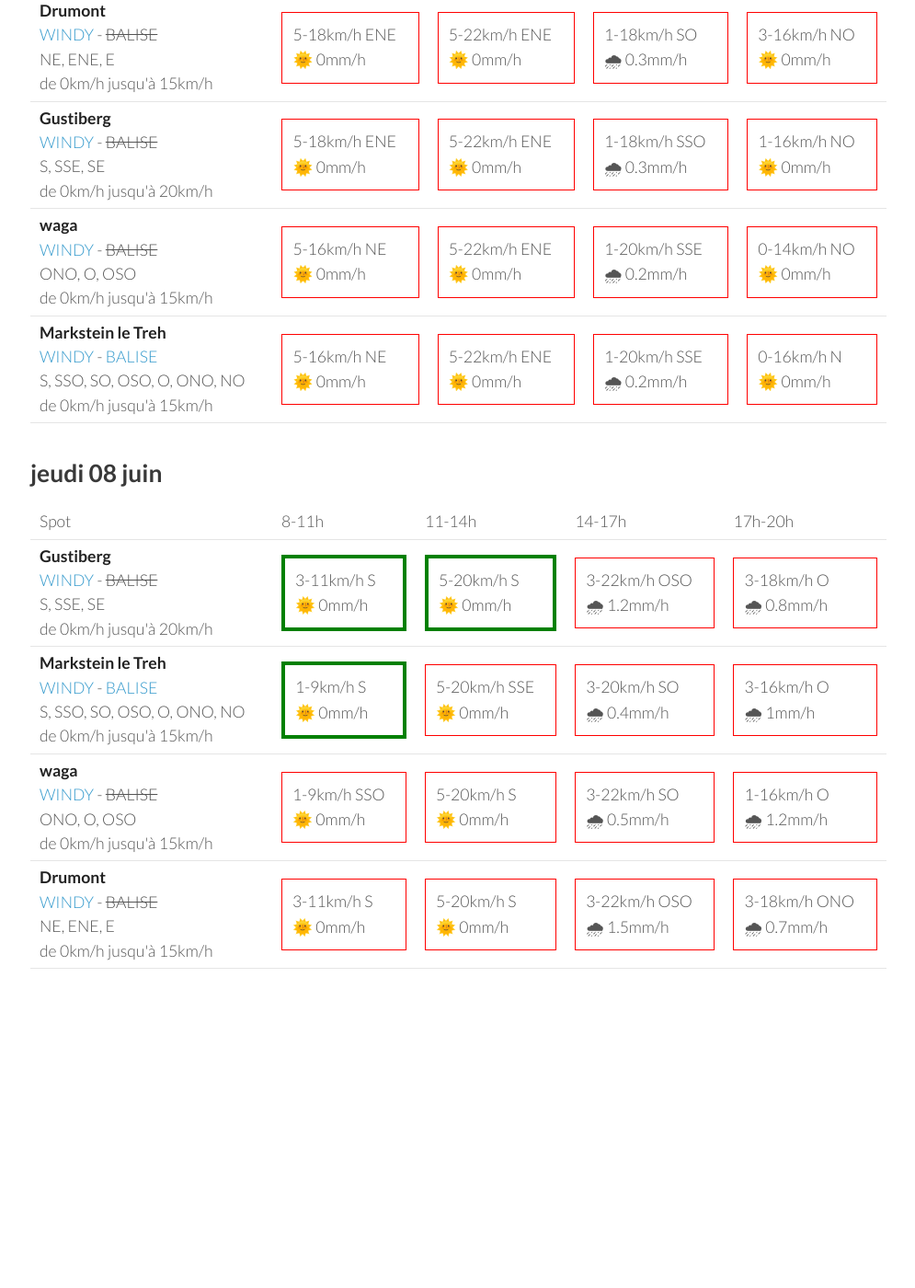
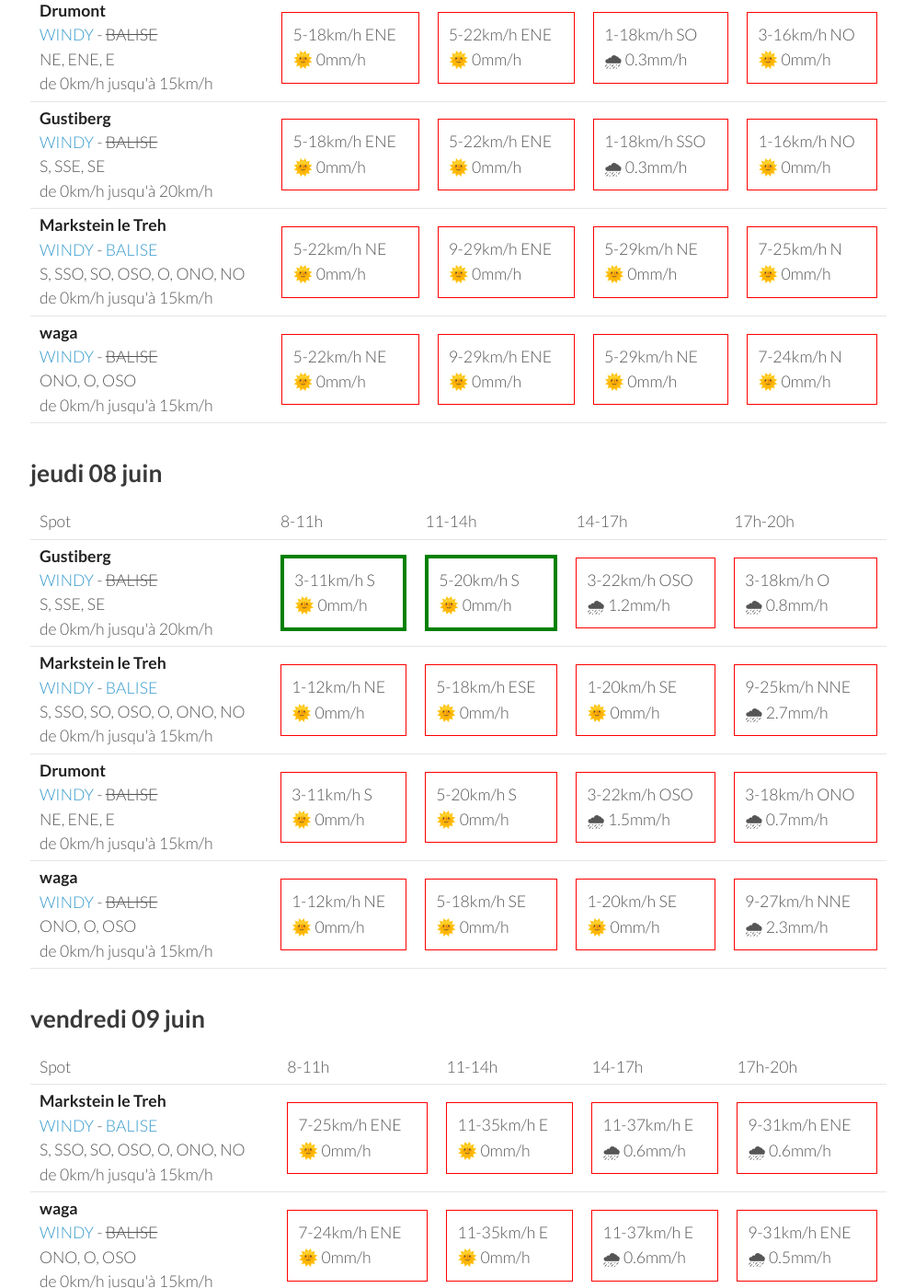
Before and after one commit to parapente-dans-le-nord/parapente-dans-le-nord.github.io, a Jekyll site: the page built from vosges.markdown, in a window 1280 px wide and 1400 px high, scrolled down 2151 px. Shown: the whole window at 92% size, without its empty margins (25-1020 px from the left). Built offline with Jekyll 4.4.1, drawn with Linux system fonts in a browser that asks for light colours; before the commit the page ends 3332 px from its top, so only the background shows below that; some of the changed text lies outside the part shown.

Commit message:
update index.markdown

```diff
--- a/vosges.markdown
+++ b/vosges.markdown
@@ -156,20 +156,20 @@ page mise à jour le dimanche 04 juin 06:16
 <tr>
         <td><strong>Markstein le Treh</strong><br><a href="https://windy.com/47.926/7.012?47.505,7.012,8,m:eY1agmQ">WINDY</a> - <span class=""><a href="http://www.balisemeteo.com/balise.php?idBalise=136">BALISE</a> </span><br> <span class="vent-favorable">S, SSO, SO, OSO, O, ONO, NO</span><br><span class="force-vent">de 0km/h jusqu'à 15km/h</span> </td>
 
-            <td><div class="not-flyable"><p>7-24km/h NE</p><p>🌞 0mm/h</p></div></td>
-            <td><div class="not-flyable"><p>11-31km/h ENE</p><p>🌞 0mm/h</p></div></td>
+            <td><div class="not-flyable"><p>7-25km/h ENE</p><p>🌞 0mm/h</p></div></td>
             <td><div class="not-flyable"><p>11-33km/h ENE</p><p>🌞 0mm/h</p></div></td>
-            <td><div class="not-flyable"><p>9-31km/h NE</p><p>🌞 0mm/h</p></div></td>
+            <td><div class="not-flyable"><p>11-35km/h E</p><p>🌞 0mm/h</p></div></td>
+            <td><div class="not-flyable"><p>9-33km/h ENE</p><p>🌞 0mm/h</p></div></td>
 
 
     </tr>
 <tr>
         <td><strong>waga</strong><br><a href="https://windy.com/47.903/6.996?47.900,6.983,15">WINDY</a> - <span class="no-balise"> BALISE </span><br> <span class="vent-favorable">ONO, O, OSO</span><br><span class="force-vent">de 0km/h jusqu'à 15km/h</span> </td>
 
-            <td><div class="not-flyable"><p>7-22km/h NE</p><p>🌞 0mm/h</p></div></td>
-            <td><div class="not-flyable"><p>11-31km/h E</p><p>🌞 0mm/h</p></div></td>
-            <td><div class="not-flyable"><p>11-33km/h E</p><p>🌞 0mm/h</p></div></td>
-            <td><div class="not-flyable"><p>9-31km/h ENE</p><p>🌞 0mm/h</p></div></td>
+            <td><div class="not-flyable"><p>7-24km/h ENE</p><p>🌞 0mm/h</p></div></td>
+            <td><div class="not-flyable"><p>11-33km/h ENE</p><p>🌞 0mm/h</p></div></td>
+            <td><div class="not-flyable"><p>11-35km/h E</p><p>🌞 0mm/h</p></div></td>
+            <td><div class="not-flyable"><p>9-33km/h ENE</p><p>🌞 0mm/h</p></div></td>
 
 
     </tr>
@@ -210,22 +210,22 @@ page mise à jour le dimanche 04 juin 06:16
 
     </tr>
 <tr>
-        <td><strong>waga</strong><br><a href="https://windy.com/47.903/6.996?47.900,6.983,15">WINDY</a> - <span class="no-balise"> BALISE </span><br> <span class="vent-favorable">ONO, O, OSO</span><br><span class="force-vent">de 0km/h jusqu'à 15km/h</span> </td>
+        <td><strong>Markstein le Treh</strong><br><a href="https://windy.com/47.926/7.012?47.505,7.012,8,m:eY1agmQ">WINDY</a> - <span class=""><a href="http://www.balisemeteo.com/balise.php?idBalise=136">BALISE</a> </span><br> <span class="vent-favorable">S, SSO, SO, OSO, O, ONO, NO</span><br><span class="force-vent">de 0km/h jusqu'à 15km/h</span> </td>
 
-            <td><div class="not-flyable"><p>5-16km/h NE</p><p>🌞 0mm/h</p></div></td>
-            <td><div class="not-flyable"><p>5-22km/h ENE</p><p>🌞 0mm/h</p></div></td>
-            <td><div class="not-flyable"><p>1-20km/h SSE</p><p>🌧 0.2mm/h</p></div></td>
-            <td><div class="not-flyable"><p>0-14km/h NO</p><p>🌞 0mm/h</p></div></td>
+            <td><div class="not-flyable"><p>5-22km/h NE</p><p>🌞 0mm/h</p></div></td>
+            <td><div class="not-flyable"><p>9-29km/h ENE</p><p>🌞 0mm/h</p></div></td>
+            <td><div class="not-flyable"><p>5-29km/h NE</p><p>🌞 0mm/h</p></div></td>
+            <td><div class="not-flyable"><p>7-25km/h N</p><p>🌞 0mm/h</p></div></td>
 
 
     </tr>
 <tr>
-        <td><strong>Markstein le Treh</strong><br><a href="https://windy.com/47.926/7.012?47.505,7.012,8,m:eY1agmQ">WINDY</a> - <span class=""><a href="http://www.balisemeteo.com/balise.php?idBalise=136">BALISE</a> </span><br> <span class="vent-favorable">S, SSO, SO, OSO, O, ONO, NO</span><br><span class="force-vent">de 0km/h jusqu'à 15km/h</span> </td>
+        <td><strong>waga</strong><br><a href="https://windy.com/47.903/6.996?47.900,6.983,15">WINDY</a> - <span class="no-balise"> BALISE </span><br> <span class="vent-favorable">ONO, O, OSO</span><br><span class="force-vent">de 0km/h jusqu'à 15km/h</span> </td>
 
-            <td><div class="not-flyable"><p>5-16km/h NE</p><p>🌞 0mm/h</p></div></td>
-            <td><div class="not-flyable"><p>5-22km/h ENE</p><p>🌞 0mm/h</p></div></td>
-            <td><div class="not-flyable"><p>1-20km/h SSE</p><p>🌧 0.2mm/h</p></div></td>
-            <td><div class="not-flyable"><p>0-16km/h N</p><p>🌞 0mm/h</p></div></td>
+            <td><div class="not-flyable"><p>5-22km/h NE</p><p>🌞 0mm/h</p></div></td>
+            <td><div class="not-flyable"><p>9-29km/h ENE</p><p>🌞 0mm/h</p></div></td>
+            <td><div class="not-flyable"><p>5-29km/h NE</p><p>🌞 0mm/h</p></div></td>
+            <td><div class="not-flyable"><p>7-24km/h N</p><p>🌞 0mm/h</p></div></td>
 
 
     </tr>
@@ -258,20 +258,10 @@ page mise à jour le dimanche 04 juin 06:16
 <tr>
         <td><strong>Markstein le Treh</strong><br><a href="https://windy.com/47.926/7.012?47.505,7.012,8,m:eY1agmQ">WINDY</a> - <span class=""><a href="http://www.balisemeteo.com/balise.php?idBalise=136">BALISE</a> </span><br> <span class="vent-favorable">S, SSO, SO, OSO, O, ONO, NO</span><br><span class="force-vent">de 0km/h jusqu'à 15km/h</span> </td>
 
-            <td><div class="flyable"><p>1-9km/h S</p><p>🌞 0mm/h</p></div></td>
-            <td><div class="not-flyable"><p>5-20km/h SSE</p><p>🌞 0mm/h</p></div></td>
-            <td><div class="not-flyable"><p>3-20km/h SO</p><p>🌧 0.4mm/h</p></div></td>
-            <td><div class="not-flyable"><p>3-16km/h O</p><p>🌧 1mm/h</p></div></td>
-
-
-    </tr>
-<tr>
-        <td><strong>waga</strong><br><a href="https://windy.com/47.903/6.996?47.900,6.983,15">WINDY</a> - <span class="no-balise"> BALISE </span><br> <span class="vent-favorable">ONO, O, OSO</span><br><span class="force-vent">de 0km/h jusqu'à 15km/h</span> </td>
-
-            <td><div class="not-flyable"><p>1-9km/h SSO</p><p>🌞 0mm/h</p></div></td>
-            <td><div class="not-flyable"><p>5-20km/h S</p><p>🌞 0mm/h</p></div></td>
-            <td><div class="not-flyable"><p>3-22km/h SO</p><p>🌧 0.5mm/h</p></div></td>
-            <td><div class="not-flyable"><p>1-16km/h O</p><p>🌧 1.2mm/h</p></div></td>
+            <td><div class="not-flyable"><p>1-12km/h NE</p><p>🌞 0mm/h</p></div></td>
+            <td><div class="not-flyable"><p>5-18km/h ESE</p><p>🌞 0mm/h</p></div></td>
+            <td><div class="not-flyable"><p>1-20km/h SE</p><p>🌞 0mm/h</p></div></td>
+            <td><div class="not-flyable"><p>9-25km/h NNE</p><p>🌧 2.7mm/h</p></div></td>
 
 
     </tr>
@@ -285,7 +275,53 @@ page mise à jour le dimanche 04 juin 06:16
 
 
     </tr>
+<tr>
+        <td><strong>waga</strong><br><a href="https://windy.com/47.903/6.996?47.900,6.983,15">WINDY</a> - <span class="no-balise"> BALISE </span><br> <span class="vent-favorable">ONO, O, OSO</span><br><span class="force-vent">de 0km/h jusqu'à 15km/h</span> </td>
+
+            <td><div class="not-flyable"><p>1-12km/h NE</p><p>🌞 0mm/h</p></div></td>
+            <td><div class="not-flyable"><p>5-18km/h SE</p><p>🌞 0mm/h</p></div></td>
+            <td><div class="not-flyable"><p>1-20km/h SE</p><p>🌞 0mm/h</p></div></td>
+            <td><div class="not-flyable"><p>9-27km/h NNE</p><p>🌧 2.3mm/h</p></div></td>
+
+
+    </tr>
 
 </tbody>
 </table>
 {:/}
+## vendredi 09 juin
+
+{::nomarkdown}
+<table>
+  <tbody>
+    <tr>
+      <td>Spot</td>
+      <td>8-11h</td>
+      <td>11-14h</td>
+      <td>14-17h</td>
+      <td>17h-20h</td>
+    </tr>
+<tr>
+        <td><strong>Markstein le Treh</strong><br><a href="https://windy.com/47.926/7.012?47.505,7.012,8,m:eY1agmQ">WINDY</a> - <span class=""><a href="http://www.balisemeteo.com/balise.php?idBalise=136">BALISE</a> </span><br> <span class="vent-favorable">S, SSO, SO, OSO, O, ONO, NO</span><br><span class="force-vent">de 0km/h jusqu'à 15km/h</span> </td>
+
+            <td><div class="not-flyable"><p>7-25km/h ENE</p><p>🌞 0mm/h</p></div></td>
+            <td><div class="not-flyable"><p>11-35km/h E</p><p>🌞 0mm/h</p></div></td>
+            <td><div class="not-flyable"><p>11-37km/h E</p><p>🌧 0.6mm/h</p></div></td>
+            <td><div class="not-flyable"><p>9-31km/h ENE</p><p>🌧 0.6mm/h</p></div></td>
+
+
+    </tr>
+<tr>
+        <td><strong>waga</strong><br><a href="https://windy.com/47.903/6.996?47.900,6.983,15">WINDY</a> - <span class="no-balise"> BALISE </span><br> <span class="vent-favorable">ONO, O, OSO</span><br><span class="force-vent">de 0km/h jusqu'à 15km/h</span> </td>
+
+            <td><div class="not-flyable"><p>7-24km/h ENE</p><p>🌞 0mm/h</p></div></td>
+            <td><div class="not-flyable"><p>11-35km/h E</p><p>🌞 0mm/h</p></div></td>
+            <td><div class="not-flyable"><p>11-37km/h E</p><p>🌧 0.6mm/h</p></div></td>
+            <td><div class="not-flyable"><p>9-31km/h ENE</p><p>🌧 0.5mm/h</p></div></td>
+
+
+    </tr>
+
+</tbody>
+</table>
+{:/}
```
Also changed, not shown: other parts of vosges.markdown (+1 -1 lines).
